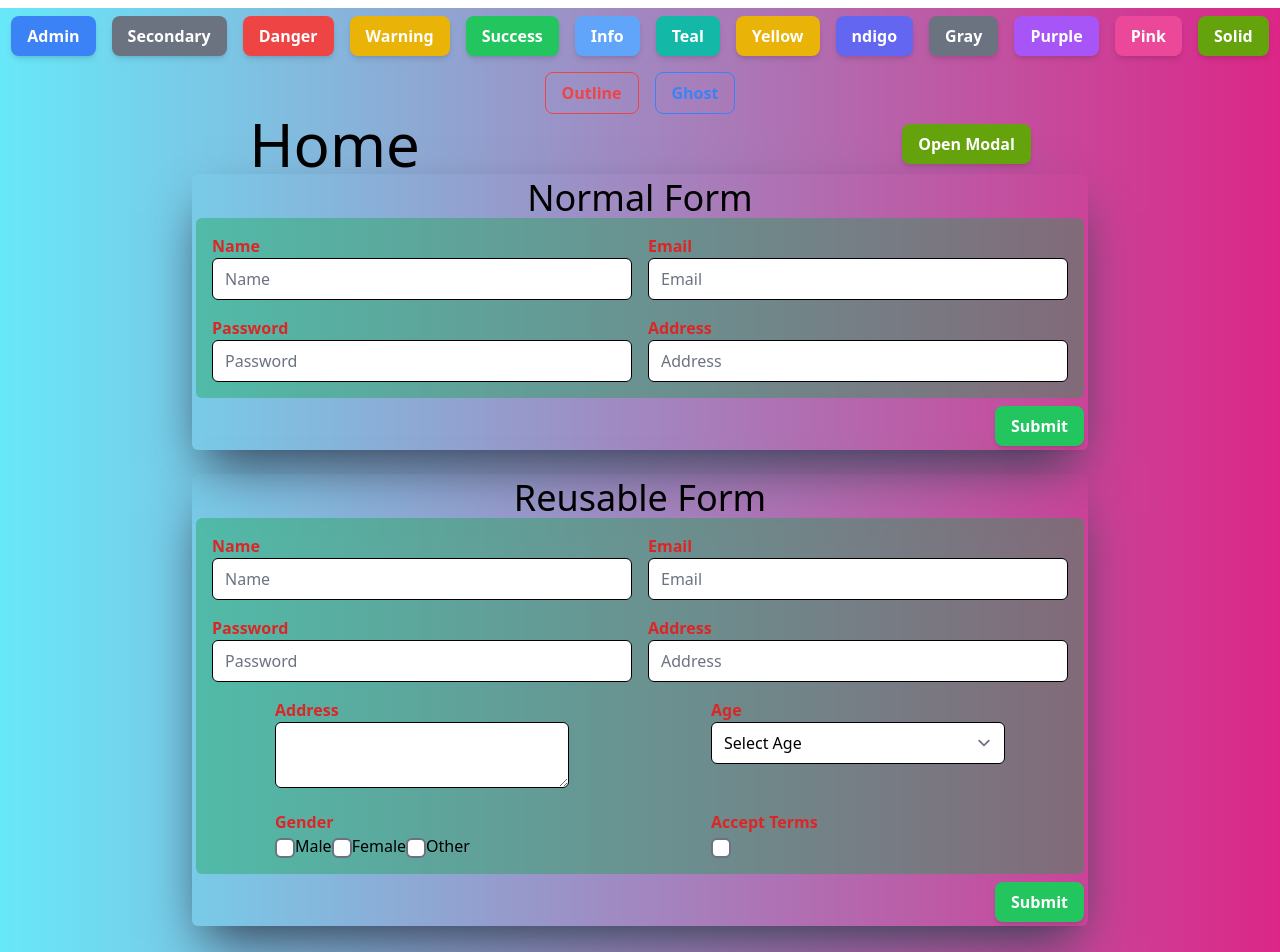
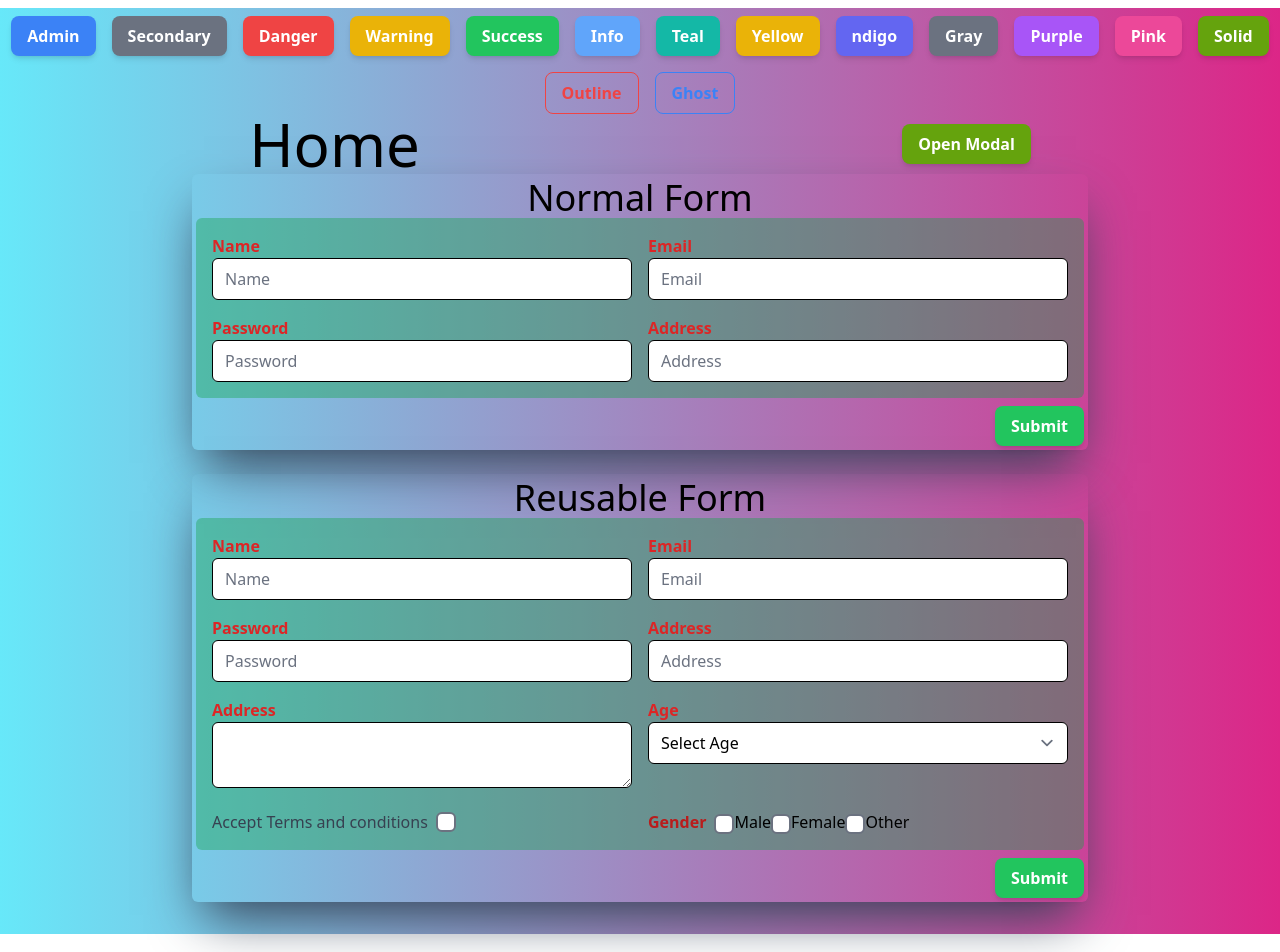
Before and after one commit to tofail-ahmed/react-reusable-components, a React (Vite) app: page / in a window 1280 px wide. Shown: the top 952 px of the page. Built offline with nearby package versions, Linux system fonts and the light colour scheme.

Commit message:
reusable radio button added

```diff
--- /dev/null
+++ b/src/components/Forms/Checkbox.tsx
@@ -0,0 +1,24 @@
+import React from "react";
+
+const Checkbox = ({ register, errors, label,id }) => {
+  return (
+    <div className="w-full ">
+      <div className="flex items-center gap-2">
+      <label className="block text-gray-700" htmlFor={id}>
+        {label}
+      </label>
+      <input
+        type="checkbox"
+        id={id}
+        {...register}
+        />
+
+      </div>
+        {errors.terms && (
+          <span className="text-red-600 text-sm">{errors.terms.message}</span>
+        )}
+    </div>
+  );
+};
+
+export default Checkbox;
--- /dev/null
+++ b/src/components/Forms/RadioButton.tsx
@@ -0,0 +1,22 @@
+import React from "react";
+
+const RadioButton = ({ register, options, id, errors, head }) => {
+  return (
+    <div className="w-full max-w-md">
+      <div>
+        <span className="text-md font-bold text-red-700 me-2">{head}</span>
+        {options.map((option) => (
+          <React.Fragment key={option.value}>
+            <input type="radio" id={id} value={option.value} {...register} />
+            <label htmlFor={option.value}>{option.label}</label>
+          </React.Fragment>
+        ))}
+      </div>
+      {errors.gender && (
+        <span className="text-red-600 text-sm">{errors.gender.message}</span>
+      )}
+    </div>
+  );
+};
+
+export default RadioButton;
--- a/src/components/Forms/RadioCheckbox.tsx
+++ b/src/components/Forms/RadioCheckbox.tsx
@@ -1,15 +1,21 @@
 import React from "react";
 
-const RadioCheckbox = ({ label, type, register, errors, options, ...inputProps }) => {
+const RadioCheckbox = ({ label, type, register, errors, options, errorMessage, ...inputProps }) => {
   return (
-    <div className="w-[70%] max-w-md">
+    <div className="w-full max-w-md">
       <label className="block text-red-600 font-bold rounded-s-md" htmlFor={inputProps.id || inputProps.name}>
         {label}
       </label>
       {type === "textarea" ? (
-        <textarea id={inputProps.id || inputProps.name} {...register} {...inputProps}></textarea>
+        <div>
+          <textarea {...register} {...inputProps}></textarea>
+          {errors[inputProps.name] && (
+            <span className="text-red-900 font-semibold">{errorMessage}</span>
+          )}
+        </div>
       ) : type === "select" ? (
-        <select id={inputProps.id || inputProps.name} {...register}>
+        <div>
+          <select {...register}>
             <option value="">{`Select ${label}`}</option>
             {options.map((option) => (
               <option key={option.value} value={option.value}>
@@ -17,15 +23,23 @@ const RadioCheckbox = ({ label, type, register, errors, options, ...inputProps }
               </option>
             ))}
           </select>
+          {errors[inputProps.name] && (
+            <span className="text-red-900 font-semibold">{errorMessage}</span>
+          )}
+        </div>
       ) : type === "checkbox" ? (
+        <div>
           <input type="checkbox" {...register} {...inputProps} />
+          {errors[inputProps.name] && (
+            <span className="text-red-900 font-semibold">{errorMessage}</span>
+          )}
+        </div>
       ) : (
         <div>
           {options.map((option) => (
             <React.Fragment key={option.value}>
               <input
                 type="radio"
-                id={option.value}
                 value={option.value}
                 {...register}
                 {...inputProps}
@@ -33,10 +47,10 @@ const RadioCheckbox = ({ label, type, register, errors, options, ...inputProps }
               <label htmlFor={option.value}>{option.label}</label>
             </React.Fragment>
           ))}
+          {errors[inputProps.name] && (
+            <span className="text-red-900 font-semibold">{errorMessage}</span>
+          )}
         </div>
-      )}
-      {errors[inputProps.name] && (
-        <span className="text-red-900 font-semibold">{errors[inputProps.name].message}</span>
       )}
     </div>
   );
--- a/src/components/Forms/ReusableForm.tsx
+++ b/src/components/Forms/ReusableForm.tsx
@@ -2,6 +2,8 @@ import React from "react";
 import { Form, FormSection, FormSubmit, Input } from "../ReusableForm";
 import { FieldValues, SubmitHandler, useForm } from "react-hook-form";
 import RadioCheckbox from "./RadioCheckbox";
+import Checkbox from "./Checkbox";
+import RadioButton from "./RadioButton";
 
 const ReusableForm = () => {
   const genderOptions = [
@@ -58,30 +60,39 @@ const ReusableForm = () => {
             type="textarea"
             register={register("address")}
             errors={errors}
+            errorMessage="Address is required"
+            options={""}
           />
           <RadioCheckbox
             label="Age"
             type="select"
-            register={register("age")}
+            register={register("age", { required: "You must select the age" })}
             errors={errors}
             options={[18, 19, 20, 21, 22].map((value) => ({
               value,
               label: value,
             }))}
+            errorMessage="Age is required"
           />
-          <RadioCheckbox
-            label="Gender"
-            type="radio"
-            register={register("gender")}
+
+          <Checkbox
+            register={register("terms", {
+              required: "You must accept the terms",
+            })}
             errors={errors}
+            label={"Accept Terms and conditions"}
+            id={"terms"}
+          ></Checkbox>
+          {/* //*radio button----------- */}
+          <RadioButton
+            head={"Gender"}
+            id={"gender"}
             options={genderOptions}
-          />
-          <RadioCheckbox
-            label="Accept Terms"
-            type="checkbox"
-            register={register("terms")}
             errors={errors}
-          />
+            register={register("gender", {
+              required: "You must select the terms",
+            })}
+          ></RadioButton>
         </FormSection>
         <FormSubmit></FormSubmit>
       </Form>
```
Lines whose indentation alone changed are shown as unchanged.
